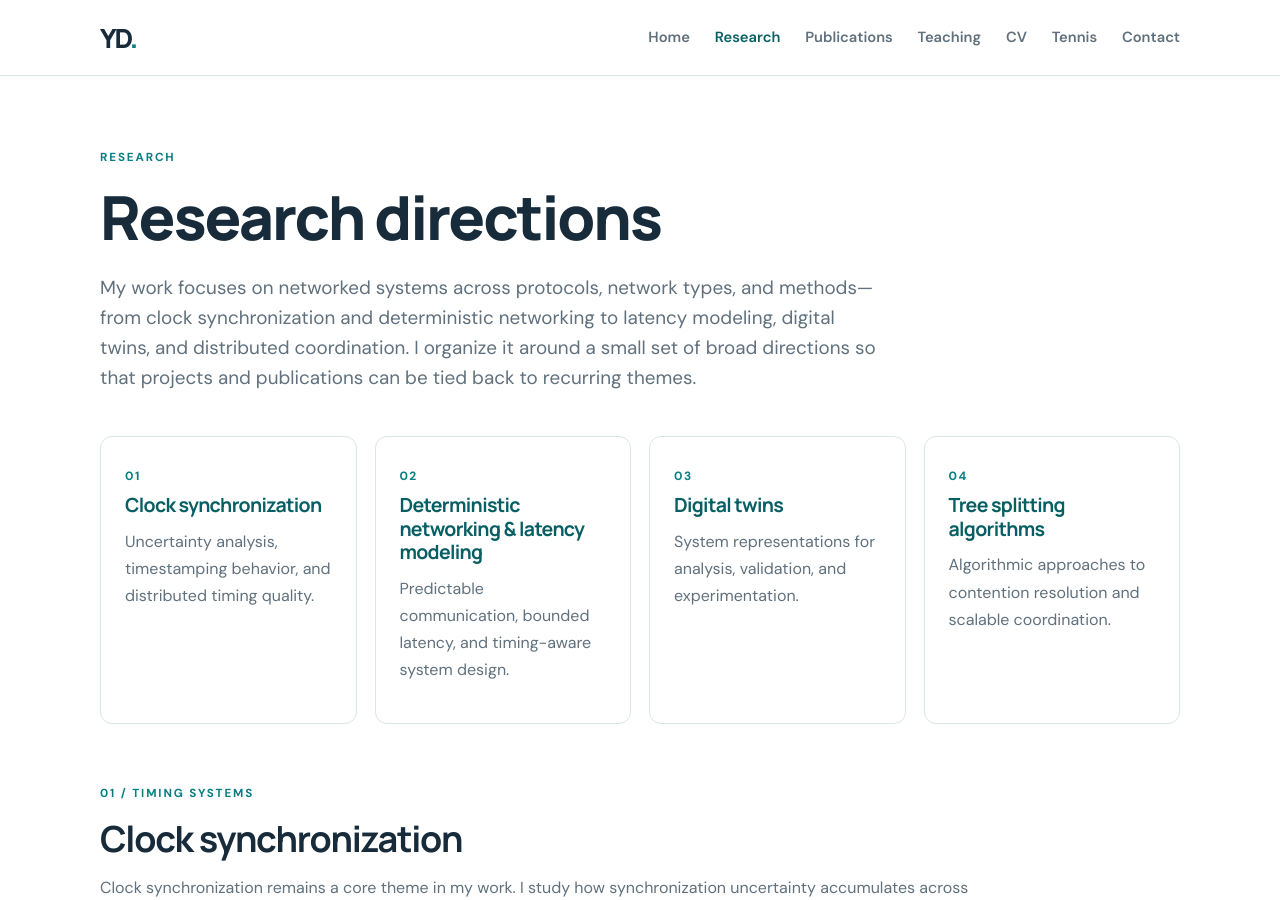
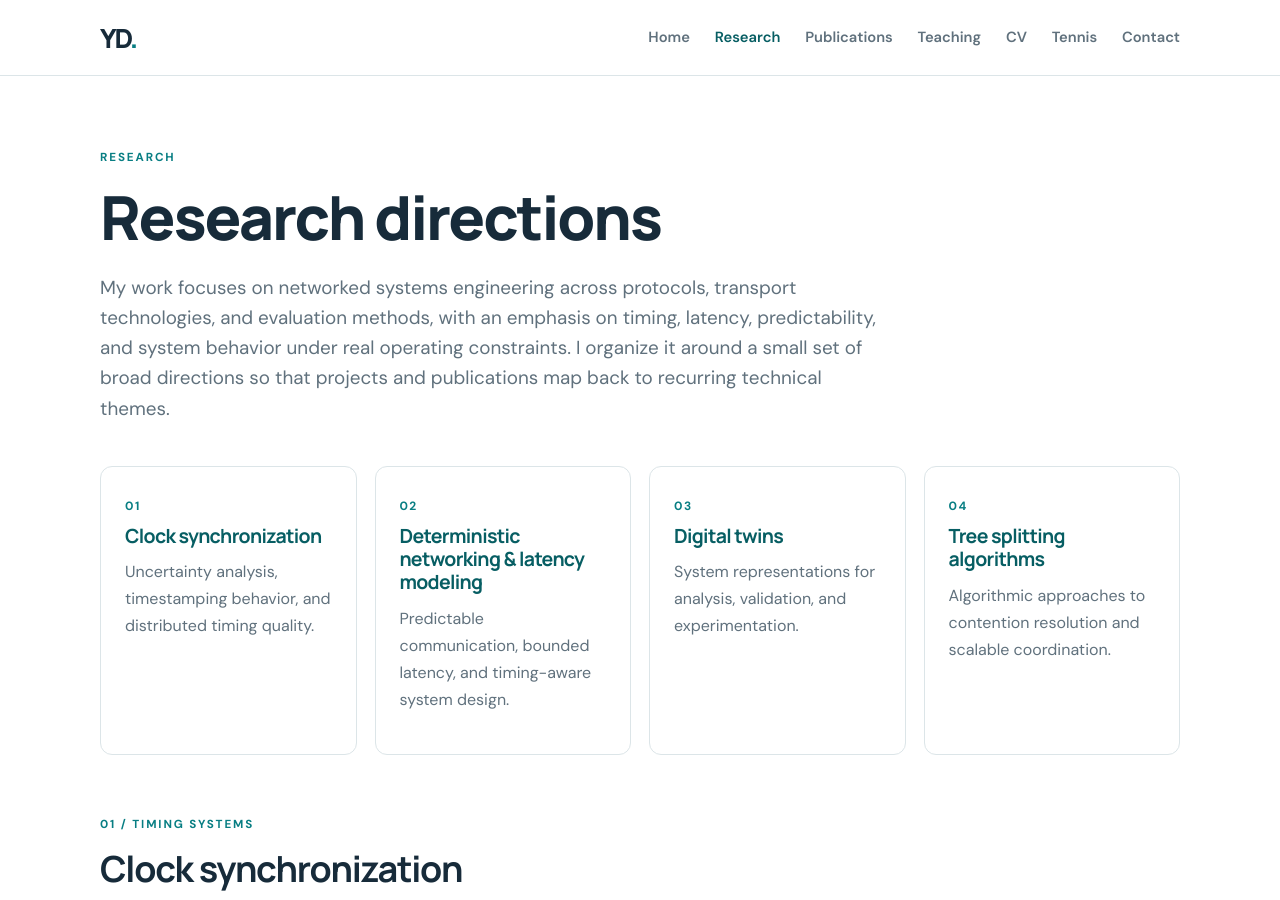
Before and after one commit to deshpandeyash/deshpandeyash.github.io, a Jekyll site: the page built from research.html, in a window 1280 px wide and 900 px high. Built offline with Jekyll 4.4.1, drawn with Linux system fonts in a browser that asks for light colours.

Commit message:
Make research lead more industry-facing
Co-authored-by: Copilot <223556219+Copilot@users.noreply.github.com>

```diff
--- a/research.html
+++ b/research.html
@@ -8,7 +8,7 @@ permalink: /research/
 <main id="main" class="container page-content">
   <p class="eyebrow">Research</p>
   <h1>Research directions</h1>
-  <p class="page-lead">My work focuses on networked systems across protocols, network types, and methods—from clock synchronization and deterministic networking to latency modeling, digital twins, and distributed coordination. I organize it around a small set of broad directions so that projects and publications can be tied back to recurring themes.</p>
+  <p class="page-lead">My work focuses on networked systems engineering across protocols, transport technologies, and evaluation methods, with an emphasis on timing, latency, predictability, and system behavior under real operating constraints. I organize it around a small set of broad directions so that projects and publications map back to recurring technical themes.</p>
 
   <section class="topic-grid">
     {% for direction in site.data.research_directions %}
```
